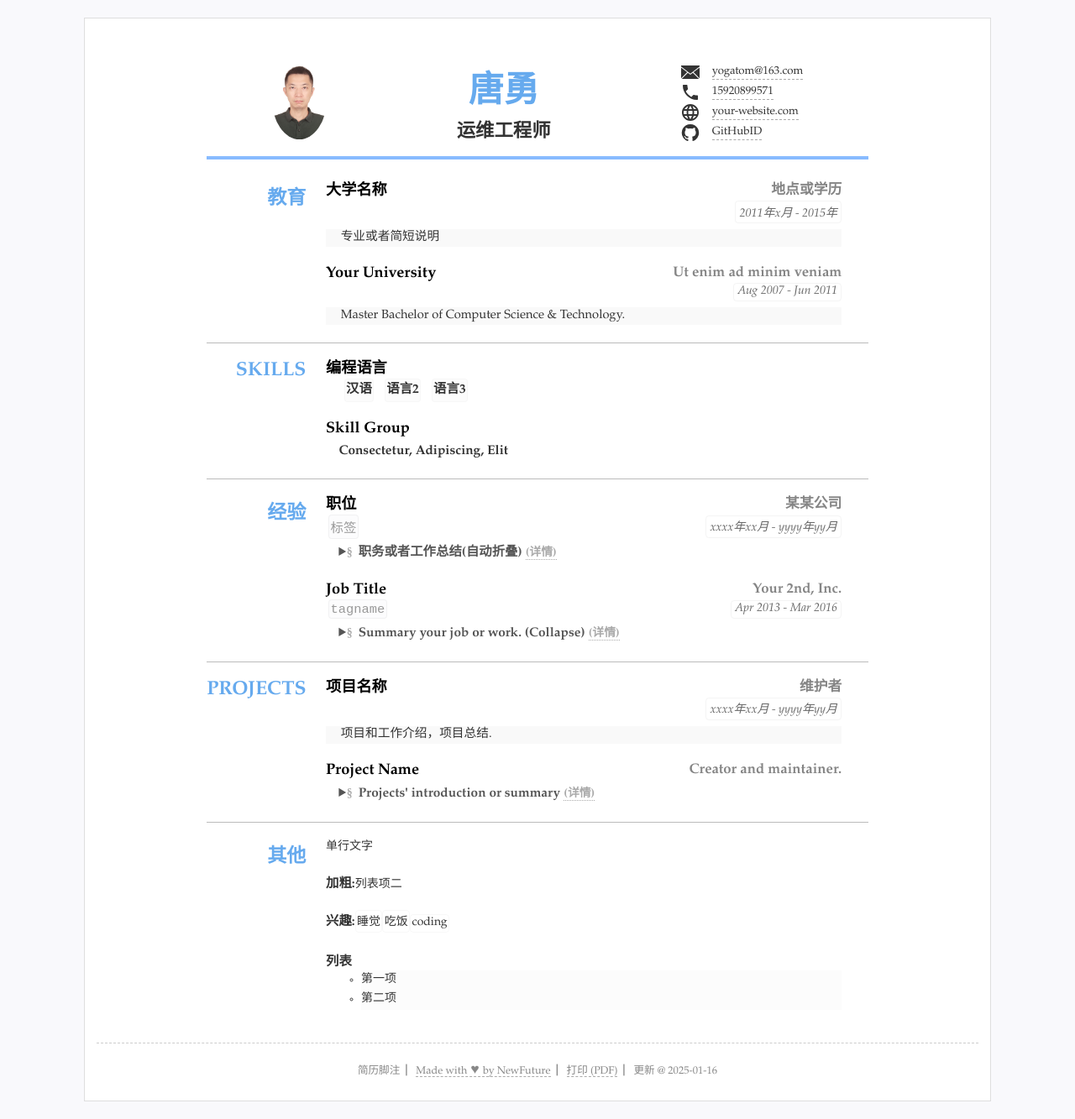
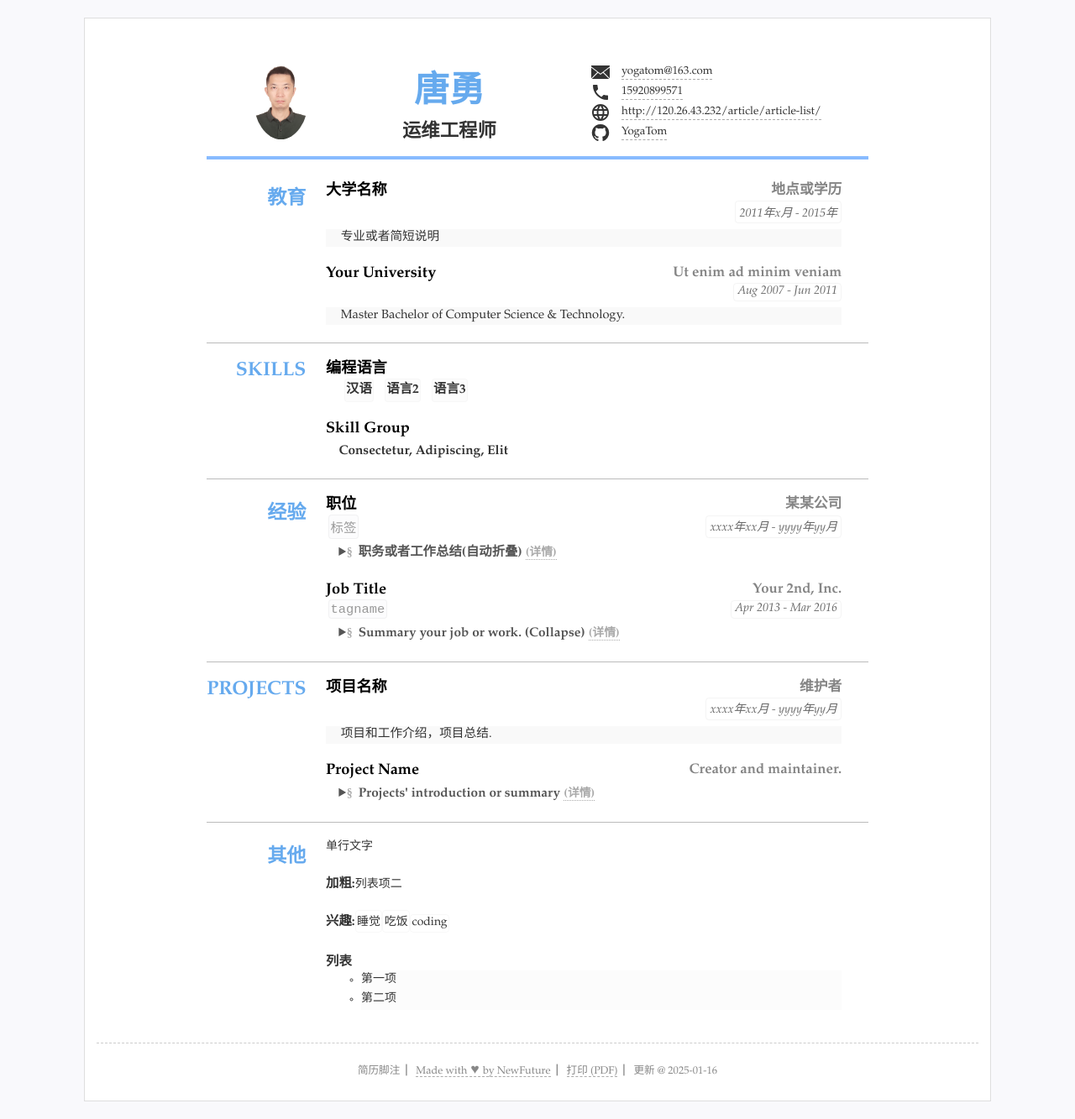
Before and after one commit to YogaTom/resume, a Jekyll site: the page built from index.html, in a window 1280 px wide. Shown: the whole page at 84% size. Built offline with Jekyll 4.4.1, drawn with Linux system fonts in a browser that asks for light colours.

Commit message:
Update resume.yml

```diff
--- a/_data/resume.yml
+++ b/_data/resume.yml
@@ -15,11 +15,11 @@ contact: #联系方式连接等3~5行
 - text: "15920899571"
   href: 'tel:15920899571'
   icon: 'icons/phone.svg'
-- text: "your-website.com"
-  href: 'http://your-website.com'
+- text: "http://120.26.43.232/article/article-list/"
+  href: 'http://120.26.43.232/article/article-list/'
   icon: 'icons/web.svg'
-- text: "GitHubID"
-  href: 'https://github.com/NewFuture'
+- text: "YogaTom"
+  href: 'https://github.com/YogaTom'
   icon: "icons/github.svg"
   attr: 'target="_blank"' #新标签页打开
   # - text: "地址"
```
